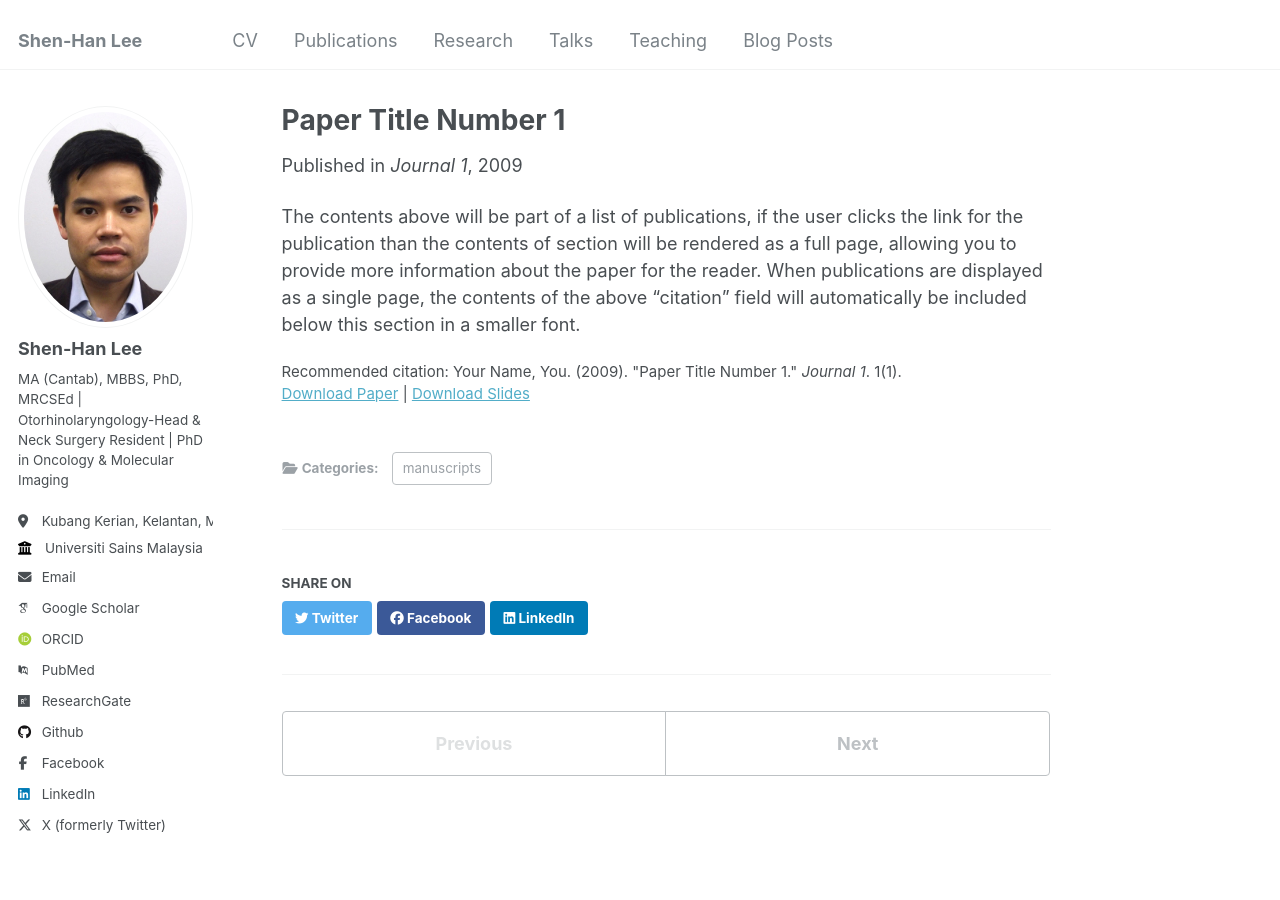
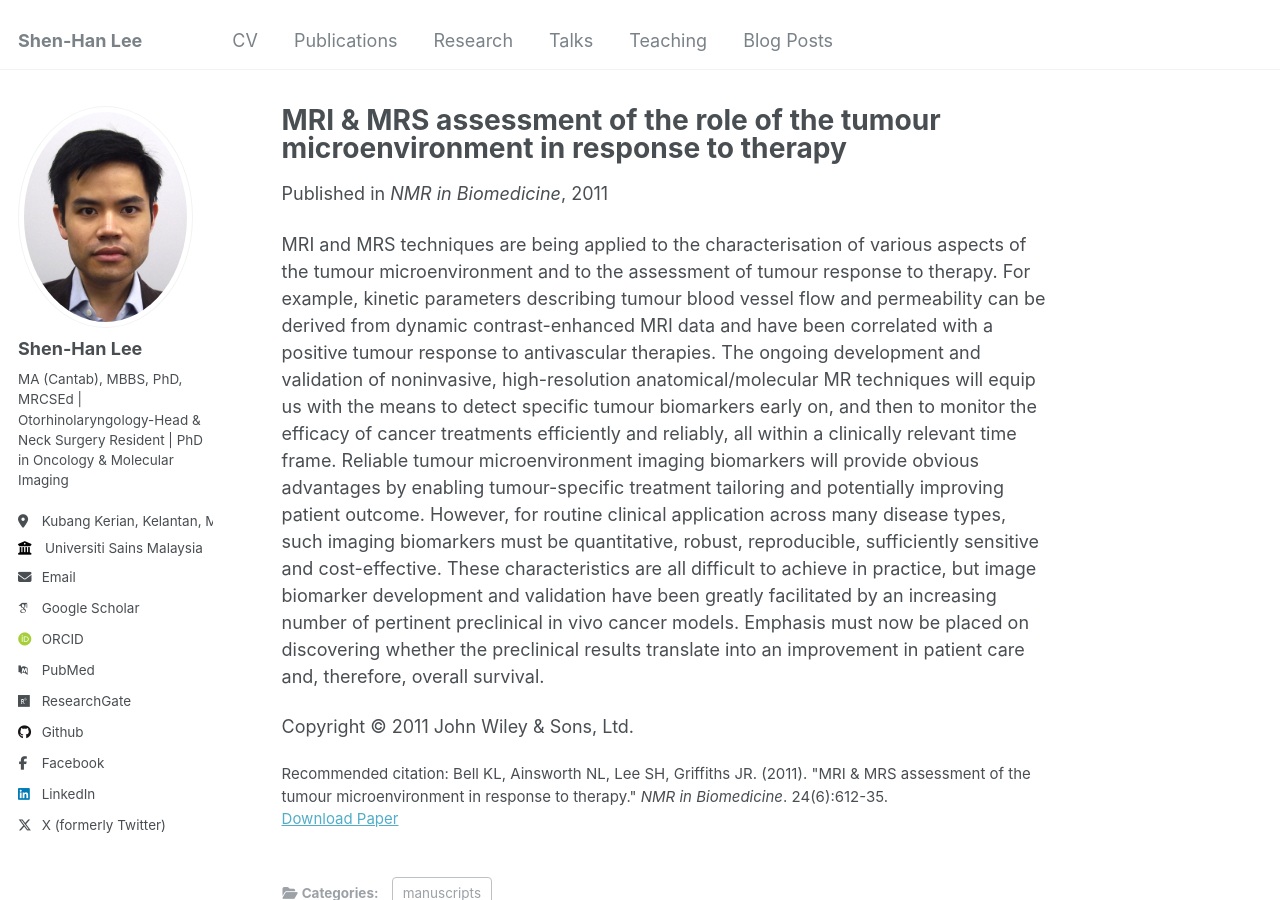
Before and after one commit to shenhanlee/shenhanlee.github.io, a Jekyll site: the page built from _publications/2009-10-01-paper-title-number-1.md, in a window 1280 px wide and 900 px high. Built offline with Jekyll 4.4.1, drawn with Linux system fonts in a browser that asks for light colours; some web fonts are replaced.

Commit message:
Merge remote-tracking branch 'origin/master'

```diff
--- a/_publications/2009-10-01-paper-title-number-1.md
+++ b/_publications/2009-10-01-paper-title-number-1.md
@@ -1,14 +1,15 @@
 ---
-title: "Paper Title Number 1"
+title: "MRI & MRS assessment of the role of the tumour microenvironment in response to therapy"
 collection: publications
 category: manuscripts
-permalink: /publication/2009-10-01-paper-title-number-1
-excerpt: 'This paper is about the number 1. The number 2 is left for future work.'
-date: 2009-10-01
-venue: 'Journal 1'
-slidesurl: 'http://academicpages.github.io/files/slides1.pdf'
-paperurl: 'http://academicpages.github.io/files/paper1.pdf'
-citation: 'Your Name, You. (2009). &quot;Paper Title Number 1.&quot; <i>Journal 1</i>. 1(1).'
+permalink: /publication/2011-05-12-MRI & MRS Assessment of Tumour Microenvronment in Response to Therapy
+excerpt: 'Review paper on the role of magnetic resonance imaging (MRI) and spectroscopic (MRS) techniques to assess the tumour microenvironment in response to therapy.'
+date: 2011-05-12
+venue: 'NMR in Biomedicine'
+paperurl: 'http://shenhanlee.github.io/files/Bell LK, Griffiths JR_NMR in Biomedicine_2011.pdf'
+citation: 'Bell KL, Ainsworth NL, Lee SH, Griffiths JR. (2011). &quot;MRI & MRS assessment of the tumour microenvironment in response to therapy.&quot; <i>NMR in Biomedicine</i>. 24(6):612-35.'
 ---
 
-The contents above will be part of a list of publications, if the user clicks the link for the publication than the contents of section will be rendered as a full page, allowing you to provide more information about the paper for the reader. When publications are displayed as a single page, the contents of the above "citation" field will automatically be included below this section in a smaller font.
+MRI and MRS techniques are being applied to the characterisation of various aspects of the tumour microenvironment and to the assessment of tumour response to therapy. For example, kinetic parameters describing tumour blood vessel flow and permeability can be derived from dynamic contrast-enhanced MRI data and have been correlated with a positive tumour response to antivascular therapies. The ongoing development and validation of noninvasive, high-resolution anatomical/molecular MR techniques will equip us with the means to detect specific tumour biomarkers early on, and then to monitor the efficacy of cancer treatments efficiently and reliably, all within a clinically relevant time frame. Reliable tumour microenvironment imaging biomarkers will provide obvious advantages by enabling tumour-specific treatment tailoring and potentially improving patient outcome. However, for routine clinical application across many disease types, such imaging biomarkers must be quantitative, robust, reproducible, sufficiently sensitive and cost-effective. These characteristics are all difficult to achieve in practice, but image biomarker development and validation have been greatly facilitated by an increasing number of pertinent preclinical in vivo cancer models. Emphasis must now be placed on discovering whether the preclinical results translate into an improvement in patient care and, therefore, overall survival.
+
+Copyright © 2011 John Wiley & Sons, Ltd.
```
Also changed, not shown: 2 other files.
